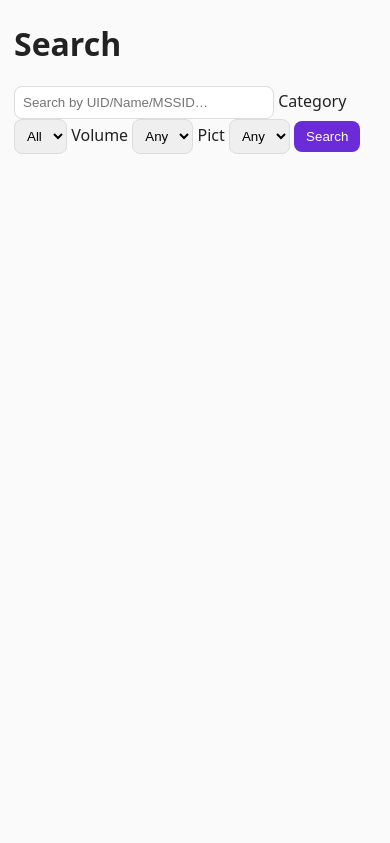
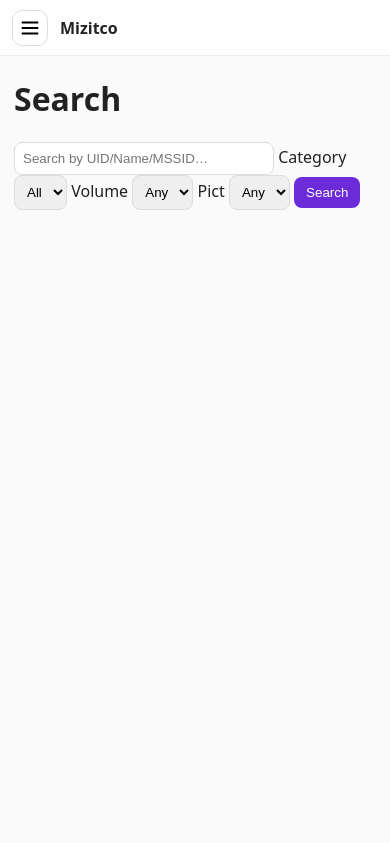
Before and after one commit to osmanthus0731/stock-checker, a Flask app: page /search/admin in a window 390 px wide. Shown: the top 843 px of the page. Before the commit the page ends 154 px from the top, so only its background shows below. Run offline with Flask 3, Linux system fonts and the light colour scheme; the visitor is signed in with stand-in values (Sample User, id 1); data that the repository does not hold is empty.

Commit message:
auto-scale

```diff
--- a/templates/base.html
+++ b/templates/base.html
@@ -6,13 +6,14 @@
   <meta name="viewport" content="width=device-width, initial-scale=1" />
   <style>
     :root{
-      --sb-w: 220px;           /* slimmer expanded width */
-      --sb-w-collapsed: 64px;  /* slimmer collapsed width */
+      --sb-w: 220px;           /* expanded width */
+      --sb-w-collapsed: 64px;  /* collapsed width */
       --sb-bg: #111418;
       --sb-hover:#1a1f24;
       --sb-stroke:#2b333a;
       --content-max: 1100px;
       --danger:#ef4444;
+      --topbar-h: 56px;
     }
 
     html,body{height:100%}
@@ -23,14 +24,14 @@
       overflow-x:hidden;
     }
 
-    /* ===== Sidebar (click-to-toggle only) ===== */
+    /* ========= Sidebar ========= */
     .sidebar{
       position:fixed; inset:0 auto 0 0; z-index:50;
       width:var(--sb-w-collapsed);
       background:var(--sb-bg); color:#e8eef3;
       border-right:1px solid var(--sb-stroke);
       display:flex; flex-direction:column;
-      transition: width .22s ease;
+      transition: width .22s ease, transform .22s ease;
     }
     .sidebar.expanded{ width:var(--sb-w); }
 
@@ -64,7 +65,7 @@
     .sidebar:not(.expanded) .sb-label{display:none}
     .sidebar:not(.expanded) .sb-item{justify-content:center}
 
-    /* simple tooltip when collapsed */
+    /* tooltip when collapsed */
     .sidebar:not(.expanded) .sb-item[data-tip]{position:relative}
     .sidebar:not(.expanded) .sb-item[data-tip]:hover::after{
       content:attr(data-tip);
@@ -74,7 +75,7 @@
       pointer-events:none;
     }
 
-    /* ===== Footer area (Logout pinned to bottom) ===== */
+    /* Footer */
     .sb-footer{
       border-top:1px solid var(--sb-stroke);
       padding:8px;
@@ -87,27 +88,49 @@
     .sb-item.danger{color:var(--danger)}
     .sb-item.danger:hover{background:#1f1515}
 
-    /* ===== Content ===== */
+    /* ========= Topbar (mobile only) ========= */
+    .topbar{
+      position:sticky; top:0; z-index:45;
+      height:var(--topbar-h);
+      background:#ffffffcc; backdrop-filter:saturate(180%) blur(12px);
+      border-bottom:1px solid #eee;
+      display:none; align-items:center; gap:12px; padding:0 12px;
+    }
+    .burger{
+      width:36px;height:36px;border-radius:10px;border:1px solid #ddd;background:#fff;
+      display:grid;place-items:center;cursor:pointer;
+    }
+    .logo{font-weight:700}
+
+    /* ========= Content ========= */
     .page{min-height:100vh;margin-left:var(--sb-w-collapsed);transition:margin-left .22s ease}
     .with-expanded{margin-left:var(--sb-w)}
     .wrap{max-width:var(--content-max);margin:22px auto;padding:0 14px}
     .card{background:#fff;border:1px solid #eee;border-radius:14px;box-shadow:0 2px 6px rgba(0,0,0,.04);padding:16px}
-    table{width:100%;border-collapse:collapse}
-    th,td{padding:8px 10px;border-bottom:1px solid #eee;text-align:left;vertical-align:top}
-    th{background:#faf7ff}
     .flash{margin:12px 0;padding:10px;border-radius:10px}
     .flash.info{background:#eef2ff}.flash.error{background:#fee2e2}.flash.success{background:#ecfdf5}
     input,select{padding:8px;border:1px solid #ddd;border-radius:8px}
     .btn{background:#6c2bd9;color:#fff;border:none;padding:8px 12px;border-radius:8px;cursor:pointer;text-decoration:none;display:inline-block}
     .muted{color:#666}
 
-    /* Mobile overlay */
+    /* tables become horizontally scrollable on small screens */
+    .table-wrap{overflow:auto;border-radius:10px;border:1px solid #eee;background:#fff}
+    table{width:100%;border-collapse:collapse}
+    th,td{padding:8px 10px;border-bottom:1px solid #eee;text-align:left;vertical-align:top}
+    th{background:#faf7ff}
+
+    /* ========= Mobile behavior ========= */
+    @media (max-width:1024px){
+      :root{ --content-max: 100%; }  /* auto scale content width */
+    }
     @media (max-width:820px){
+      .topbar{display:flex}
       .sidebar{transform:translateX(-100%)}
       .sidebar.expanded{transform:none}
       .page,.with-expanded{margin-left:0!important}
       .scrim{position:fixed;inset:0;background:rgba(0,0,0,.35);z-index:40;opacity:0;pointer-events:none;transition:.2s}
       .scrim.show{opacity:1;pointer-events:auto}
+      .wrap{margin:16px auto}
     }
   </style>
 </head>
@@ -164,15 +187,9 @@
 
     <!-- Footer pinned to bottom -->
     <div class="sb-footer">
-      {% if session.get('username') %}
-        <div class="sb-user">{{ session.get('username') }} ({{ session.get('role') }})</div>
-      {% endif %}
-      <a class="sb-item danger"
-         href="{{ url_for('logout') }}"
-         data-tip="Logout"
-         data-confirm="Log out of Mizitco Inventory?">
+      {% if session.get('username') %}<div class="sb-user">{{ session.get('username') }} ({{ session.get('role') }})</div>{% endif %}
+      <a class="sb-item danger" href="{{ url_for('logout') }}" data-tip="Logout" data-confirm="Log out of Mizitco Inventory?">
         <span class="sb-ico">
-          <!-- power icon -->
           <svg width="20" height="20" viewBox="0 0 24 24" fill="none" stroke="currentColor" stroke-width="2">
             <path d="M12 2v10"/><path d="M5.5 5.5a8 8 0 1 0 13 0"/>
           </svg>
@@ -181,6 +198,16 @@
       </a>
     </div>
   </aside>
+
+  <!-- Mobile topbar (shows only on small screens) -->
+  <header class="topbar">
+    <button id="burger" class="burger" aria-label="Open menu">
+      <svg width="22" height="22" viewBox="0 0 24 24" fill="none" stroke="currentColor" stroke-width="2">
+        <path d="M3 6h18M3 12h18M3 18h18"/>
+      </svg>
+    </button>
+    <div class="logo">Mizitco</div>
+  </header>
 
   <!-- Mobile scrim -->
   <div id="scrim" class="scrim"></div>
@@ -195,6 +222,7 @@
           {% endfor %}
         {% endif %}
       {% endwith %}
+      <!-- wrap tables in .table-wrap for mobile horizontal scroll -->
       {% block content %}{% endblock %}
     </div>
   </main>
@@ -203,7 +231,8 @@
     (function(){
       const sidebar = document.getElementById('sidebar');
       const page = document.getElementById('page');
-      const mHandle = document.getElementById('mHandle');
+      const mHandle = document.getElementById('mHandle');   // inside sidebar (desktop)
+      const burger = document.getElementById('burger');     // topbar (mobile)
       const scrim = document.getElementById('scrim');
 
       // Remember last state (pinned = expanded)
@@ -212,7 +241,7 @@
 
       function applyState(){
         sidebar.classList.toggle('expanded', pinned);
-        page.classList.toggle('with-expanded', pinned);
+        page.classList.toggle('with-expanded', pinned && window.innerWidth > 820);
       }
       function togglePin(){
         pinned = !pinned;
@@ -220,43 +249,42 @@
         applyState();
       }
 
-      // CLICK ONLY
+      // Desktop: toggle with the purple "M" handle
       mHandle.addEventListener('click', () => {
         if (window.innerWidth <= 820){
-          // mobile: open/close overlay
-          pinned = true; applyState();
-          scrim.classList.add('show');
+          pinned = true; applyState(); scrim.classList.add('show');
         } else {
           togglePin();
         }
       });
 
-      // Close overlay on scrim (mobile)
+      // Mobile: hamburger opens overlay
+      burger.addEventListener('click', () => {
+        pinned = true; applyState(); scrim.classList.add('show');
+      });
+
+      // Close overlay on scrim
       scrim.addEventListener('click', () => {
         scrim.classList.remove('show');
         pinned = false; applyState();
       });
 
-      // Resize handling
+      // Resize behavior
       window.addEventListener('resize', () => {
         if (window.innerWidth > 820){
           scrim.classList.remove('show');
           applyState();
         } else {
-          // default collapsed until opened
           if (!scrim.classList.contains('show')) { pinned = false; applyState(); }
         }
       });
 
-      // ---- Simple confirmation for links with data-confirm ----
+      // confirmation for links with data-confirm
       document.addEventListener('click', (e) => {
         const a = e.target.closest('a[data-confirm]');
         if (!a) return;
         const msg = a.getAttribute('data-confirm') || 'Are you sure?';
-        if (!confirm(msg)) {
-          e.preventDefault();
-          e.stopPropagation();
-        }
+        if (!confirm(msg)) { e.preventDefault(); e.stopPropagation(); }
       });
     })();
   </script>
```
